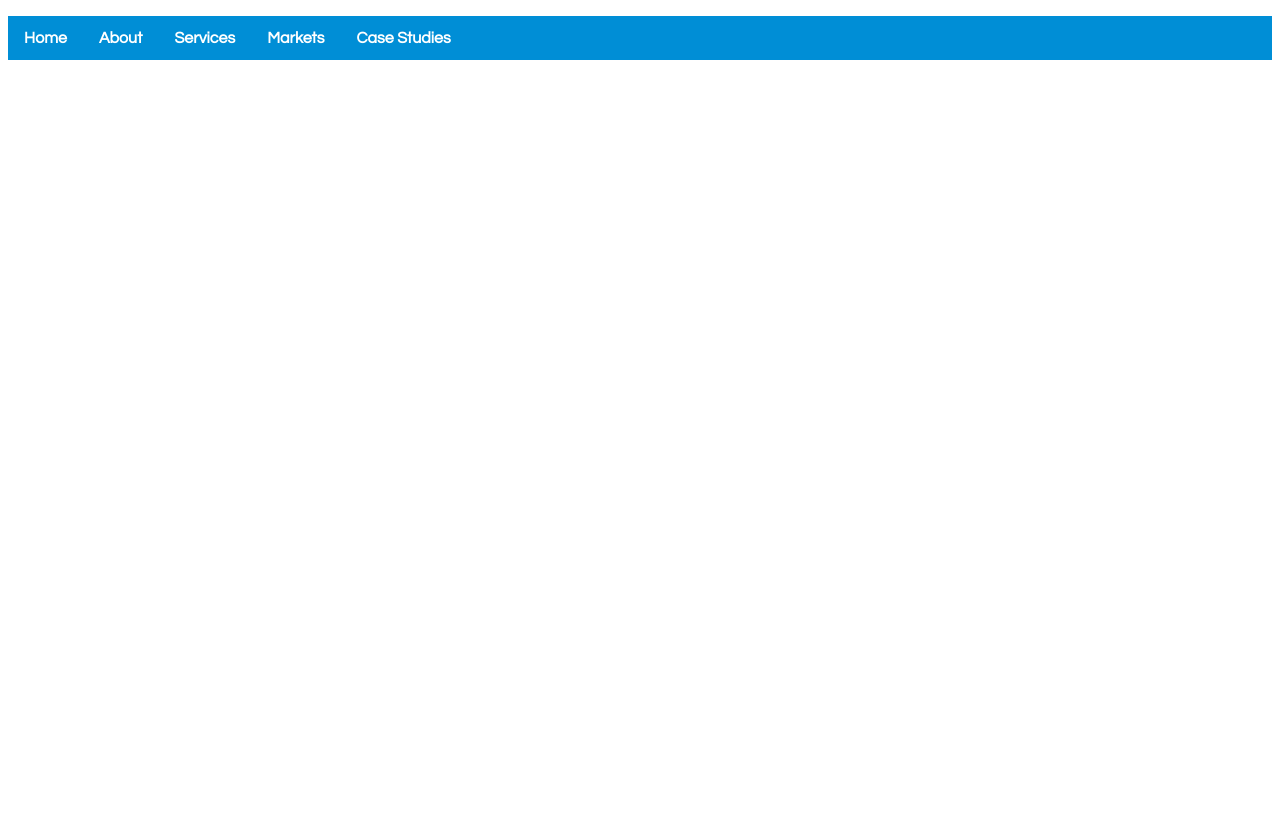
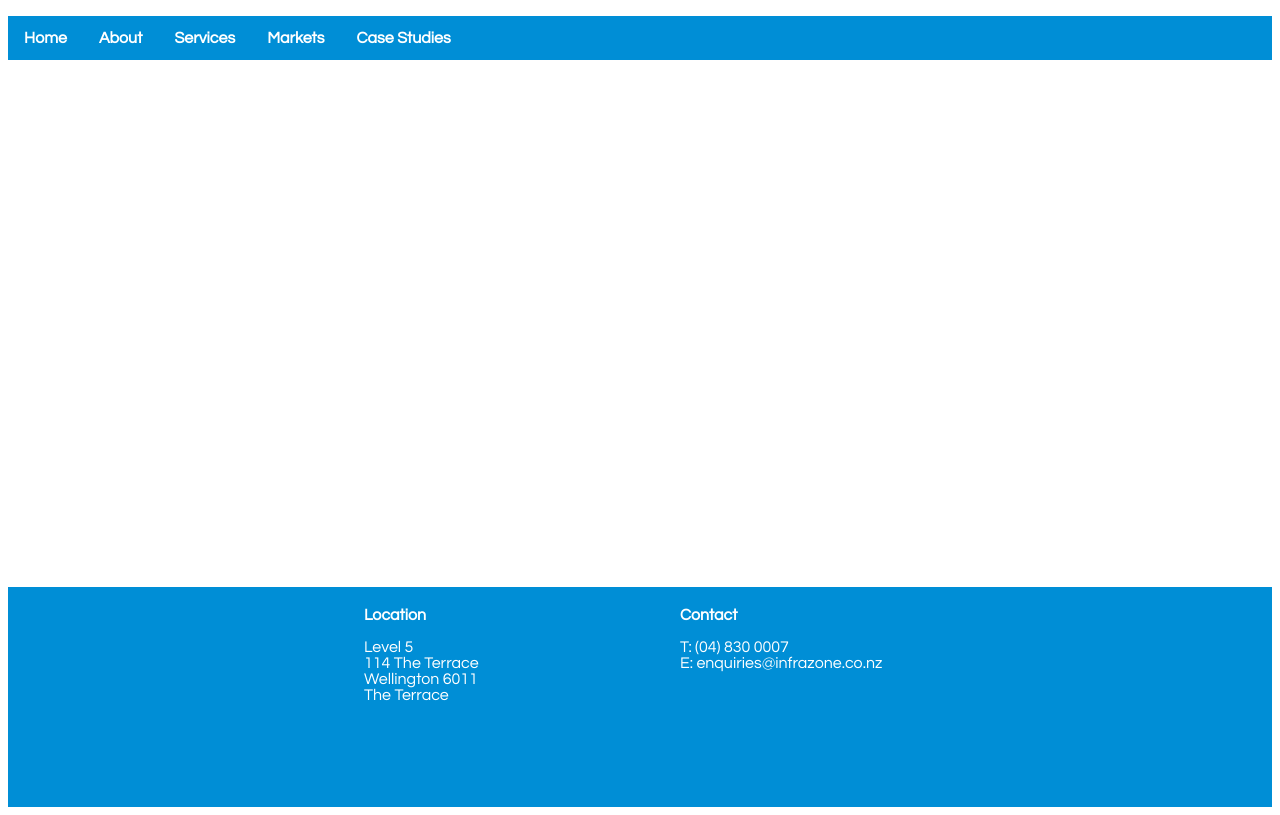
Before and after one commit to bo314/bo314.github.io, a plain HTML site: page index.html in a window 1280 px wide. Shown: the part 127-942 px from the top of the page. Before the commit the page ends 800 px from the top, so only its background shows below. Drawn offline with Linux system fonts and the light colour scheme.

Commit message:
Added in basic footer template

```diff
--- a/Header.css
+++ b/Header.css
@@ -1,3 +1,4 @@
+
 .infra-logo {
     width:200px;
     margin-left: 20px;
@@ -94,3 +95,40 @@
 .dropdown:hover .dropdown-content {
     display: block;
 }
+
+.foot{
+    width: 100%;
+    margin-top: 50%;
+    height: 200px;
+    background-color: ;
+    border-top: ;
+    border-top-color: ;
+    background-color: #008ED6;
+    padding-top: 20px;
+}
+
+.other, .addr, .contact{
+    width: 25%;
+    height:100%;
+    background-color: ;
+}
+.addr{
+    margin-left: 25%;
+    margin-top: -216px;
+}
+
+.contact{
+    margin-left: 50%;
+    margin-top: -216px;
+}
+
+.foot li{
+    list-style: none;
+    color: white;
+    font-family: "Century Gothic";
+}
+
+.title{
+    font-weight: bold;
+
+}
--- a/index.html
+++ b/index.html
@@ -56,6 +56,34 @@
 
 <footer>
 
+    <div class="foot">
+        <div class="other">
+
+
+        </div>
+
+        <div class="addr">
+            <ul>
+                <li class="title">
+                    <p>Location</p>
+                </li>
+                <li>Level 5</li>
+                <li>114 The Terrace</li>
+                <li>Wellington 6011</li>
+                <li>The Terrace</li>
+            </ul>
+        </div>
+        <div class="contact">
+            <ul>
+                <li class="title">
+                    <p>Contact</p>
+                </li>
+                <li>T: (04) 830 0007</li>
+                <li>E: enquiries@infrazone.co.nz</li>
+            </ul>
+        </div>
+
+    </div>
 
 </footer>
 </html>
```
